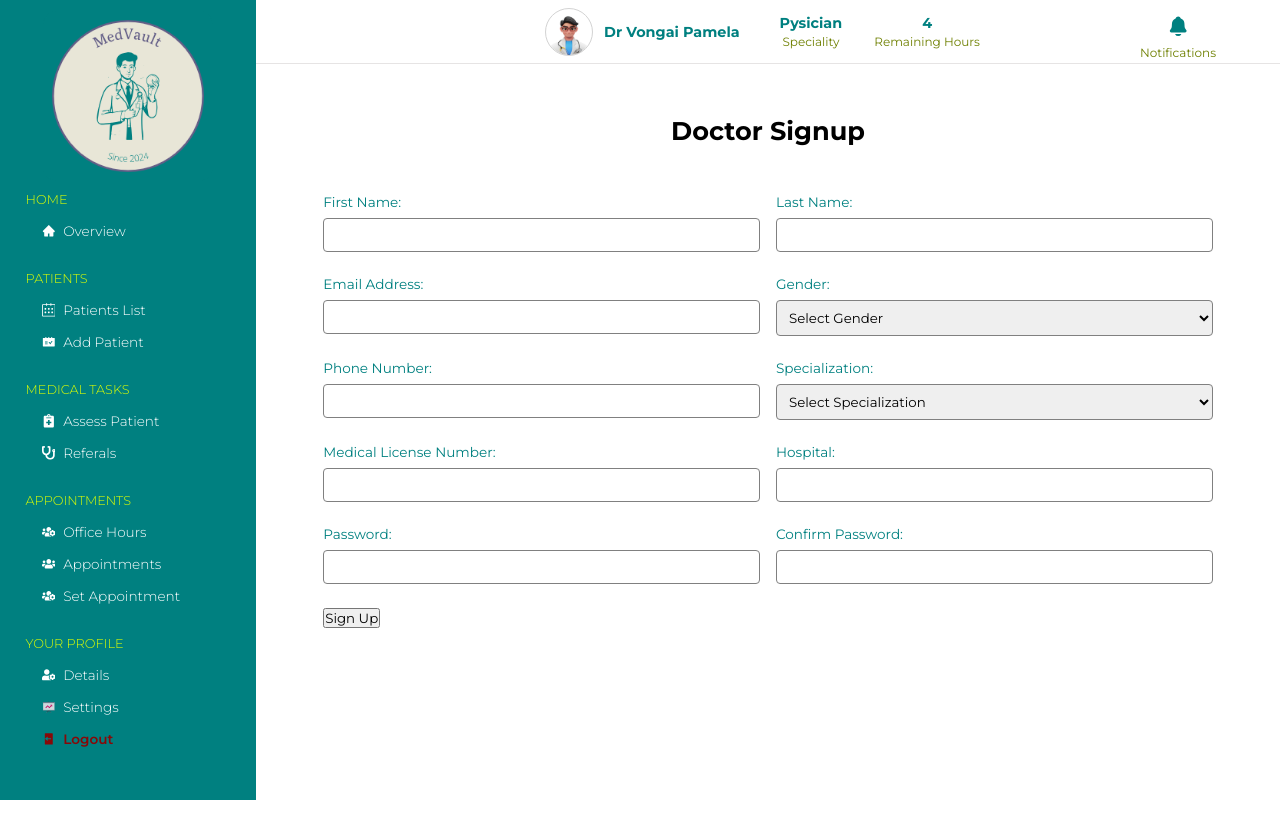
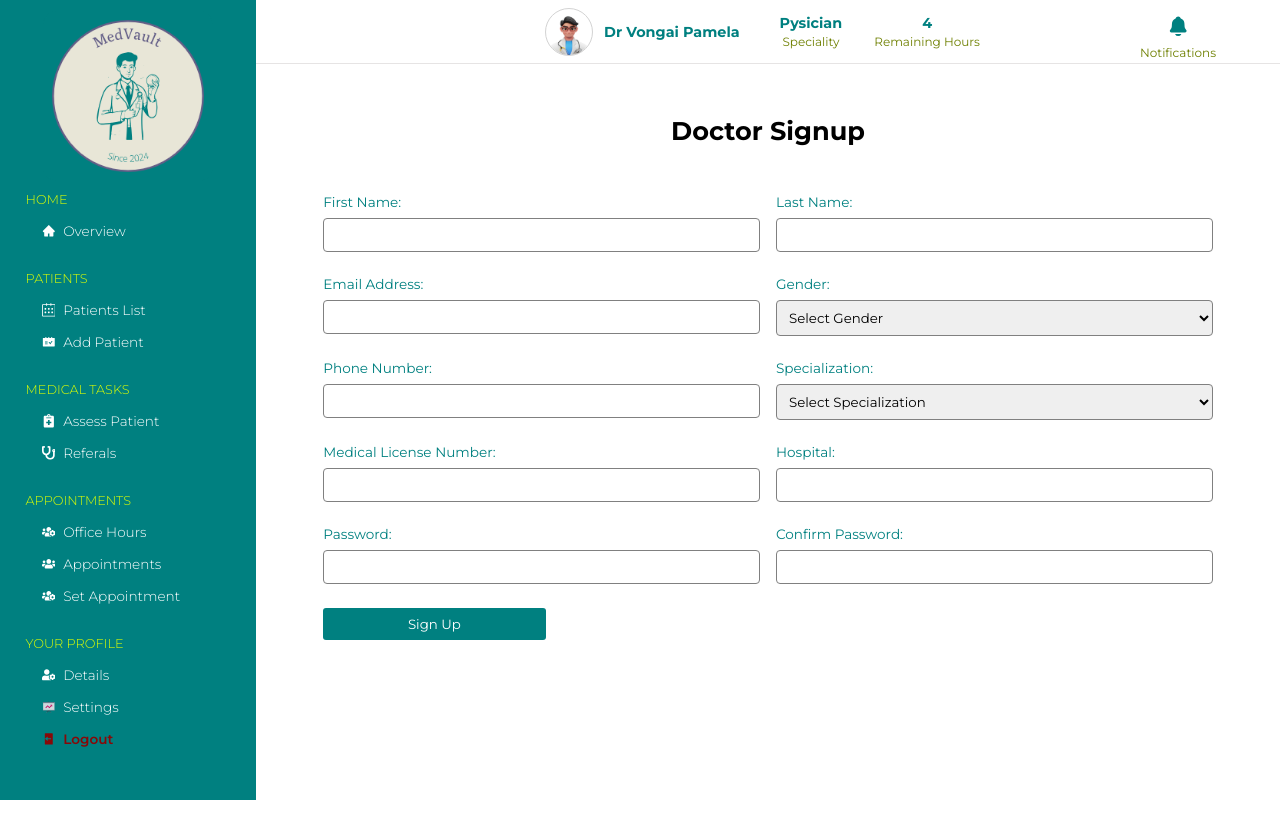
Before and after one commit to Amen-Musingarimi/medvault, a React (Create React App) app: page / in a window 1280 px wide. Shown: the top 838 px of the page. Built offline with nearby package versions, Linux system fonts and the light colour scheme.

Commit message:
Style the submit button

```diff
--- a/src/components/auth/signup/SignUp.modules.css
+++ b/src/components/auth/signup/SignUp.modules.css
@@ -62,4 +62,15 @@ form {
 
 form button {
   align-self: flex-start;
+  background-color: #008080;
+  padding: 0.5rem 1rem;
+  color: #fff;
+  border: none;
+  border-radius: 3px;
+  cursor: pointer;
+  width: 25%;
 }
+
+form button:hover {
+  background-color: #005050;
+}
```
